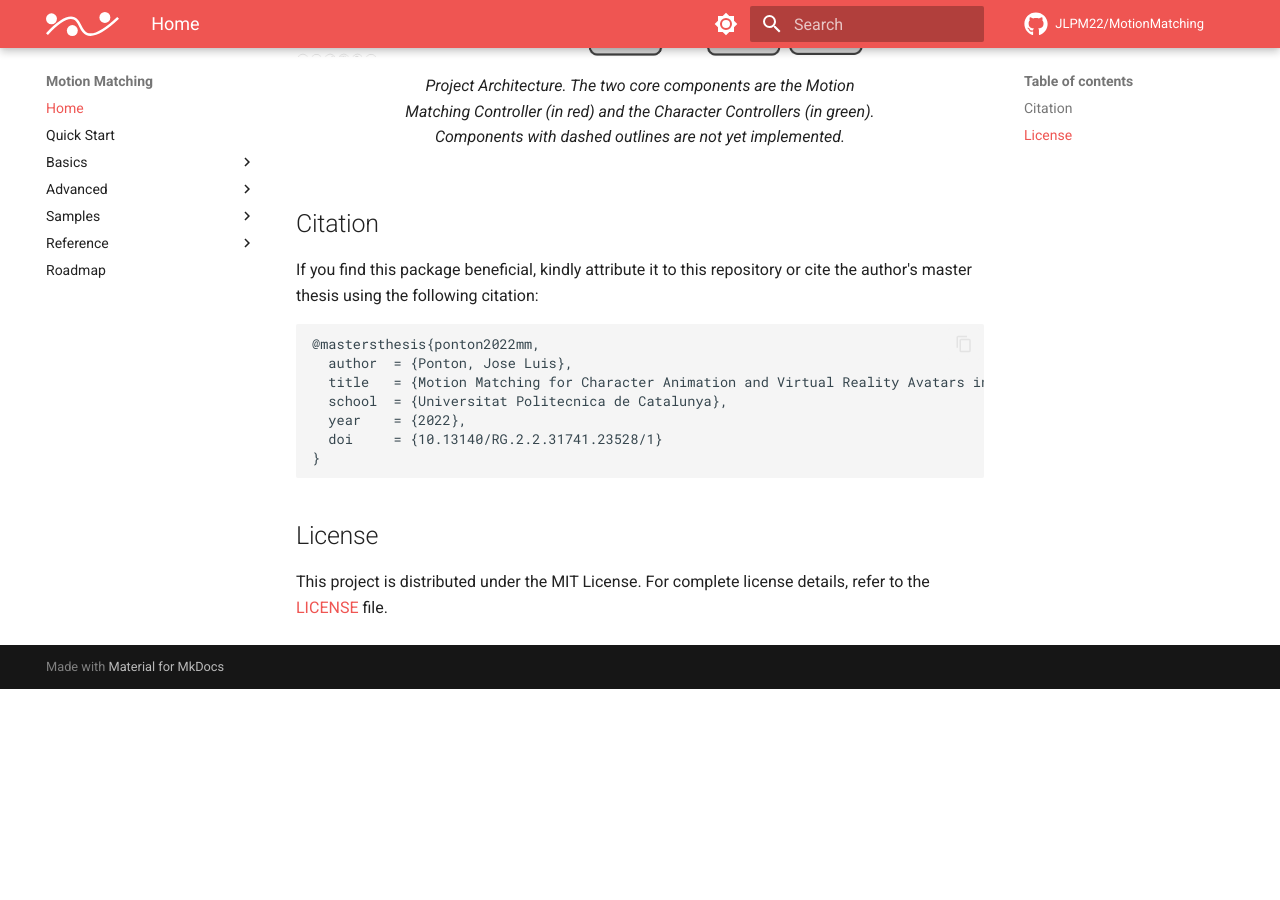
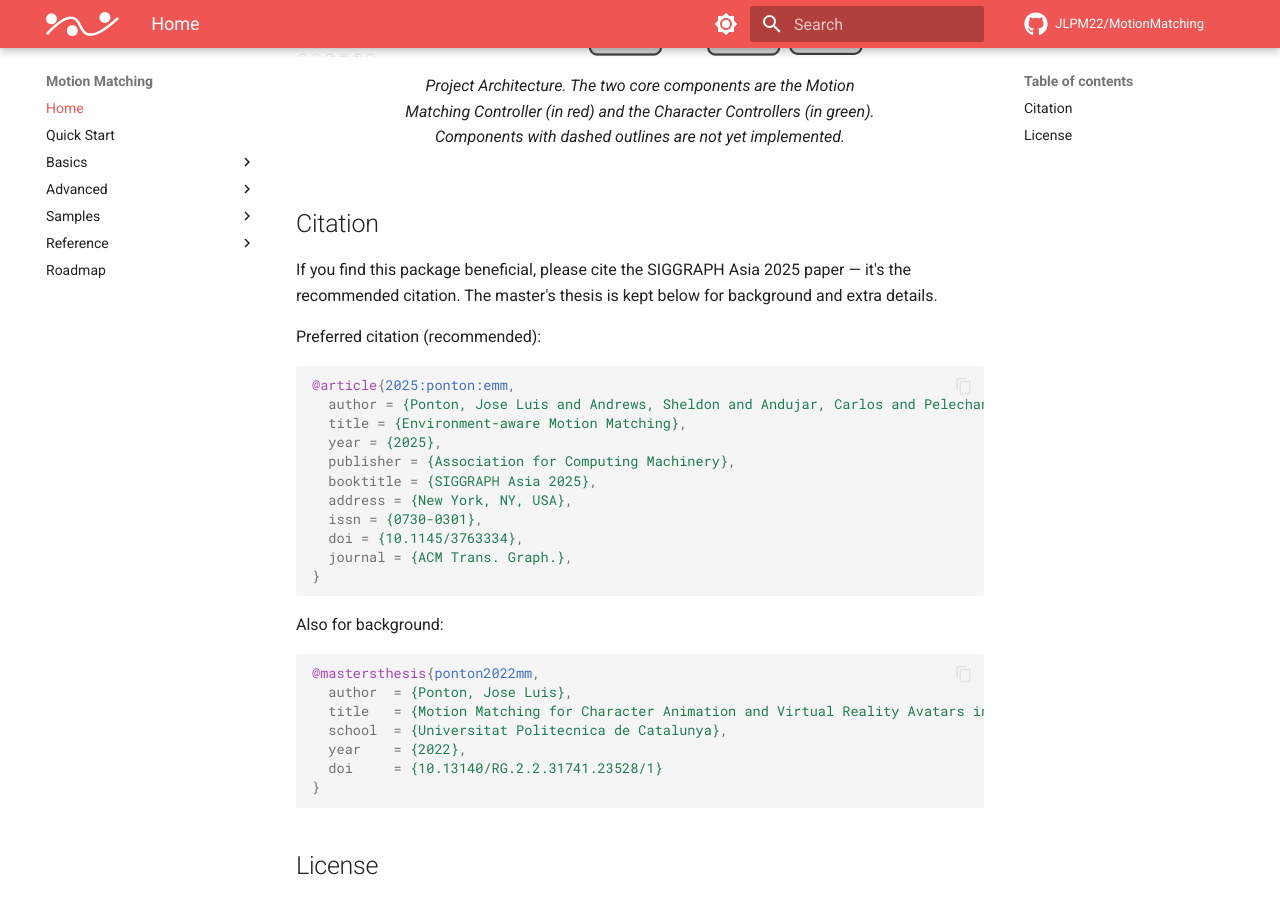
Before and after one commit to JLPM22/motionmatching-docs, an MkDocs documentation site: the page built from docs/index.md, in a window 1280 px wide and 900 px high, scrolled down 1099 px. Built offline with MkDocs 1.6.1 and Material for MkDocs 9.7.7, drawn with Linux system fonts in a browser that asks for light colours; comment, search, counter and statistics services are not loaded; before the commit the page ends 1788 px from its top, so only the background shows below that.

Commit message:
environment features and custom search documentation

````diff
--- a/docs/index.md
+++ b/docs/index.md
@@ -11,9 +11,27 @@ Welcome to the **Motion Matching** implementation designed for the **Unity** gam
 
 ## Citation
 
-If you find this package beneficial, kindly attribute it to this repository or cite the author's master thesis using the following citation:
+If you find this package beneficial, please cite the SIGGRAPH Asia 2025 paper — it's the recommended citation. The master's thesis is kept below for background and extra details.
 
-```plaintext
+Preferred citation (recommended):
+
+```bibtex
+@article{2025:ponton:emm,
+  author = {Ponton, Jose Luis and Andrews, Sheldon and Andujar, Carlos and Pelechano, Nuria},
+  title = {Environment-aware Motion Matching},
+  year = {2025},
+  publisher = {Association for Computing Machinery},
+  booktitle = {SIGGRAPH Asia 2025},
+  address = {New York, NY, USA},
+  issn = {0730-0301},
+  doi = {10.1145/3763334},
+  journal = {ACM Trans. Graph.},
+}
+```
+
+Also for background:
+
+```bibtex
 @mastersthesis{ponton2022mm,
   author  = {Ponton, Jose Luis},
   title   = {Motion Matching for Character Animation and Virtual Reality Avatars in Unity},
--- a/mkdocs.yml
+++ b/mkdocs.yml
@@ -65,6 +65,8 @@ nav:
     - Unity Animator Integration: advanced/unity_animator.md
     - Tags: advanced/tags.md
     - Custom Trajectory Features: advanced/custom_features.md
+    - Environment Features: advanced/environment_features.md
+    - Custom Search: advanced/custom_search.md
   - Samples:
     - Basic:
         - Simple Motion Matching Controller: samples/basic/simple_motion_matching_controller.md
````
Also changed, not shown: docs/advanced/custom_search.md (added, +51 -0 lines), docs/advanced/environment_features.md (added, +108 -0 lines), docs/advanced/tags.md (+1 -1 lines), docs/advanced/unity_animator.md (+1 -1 lines), 1 other file.
